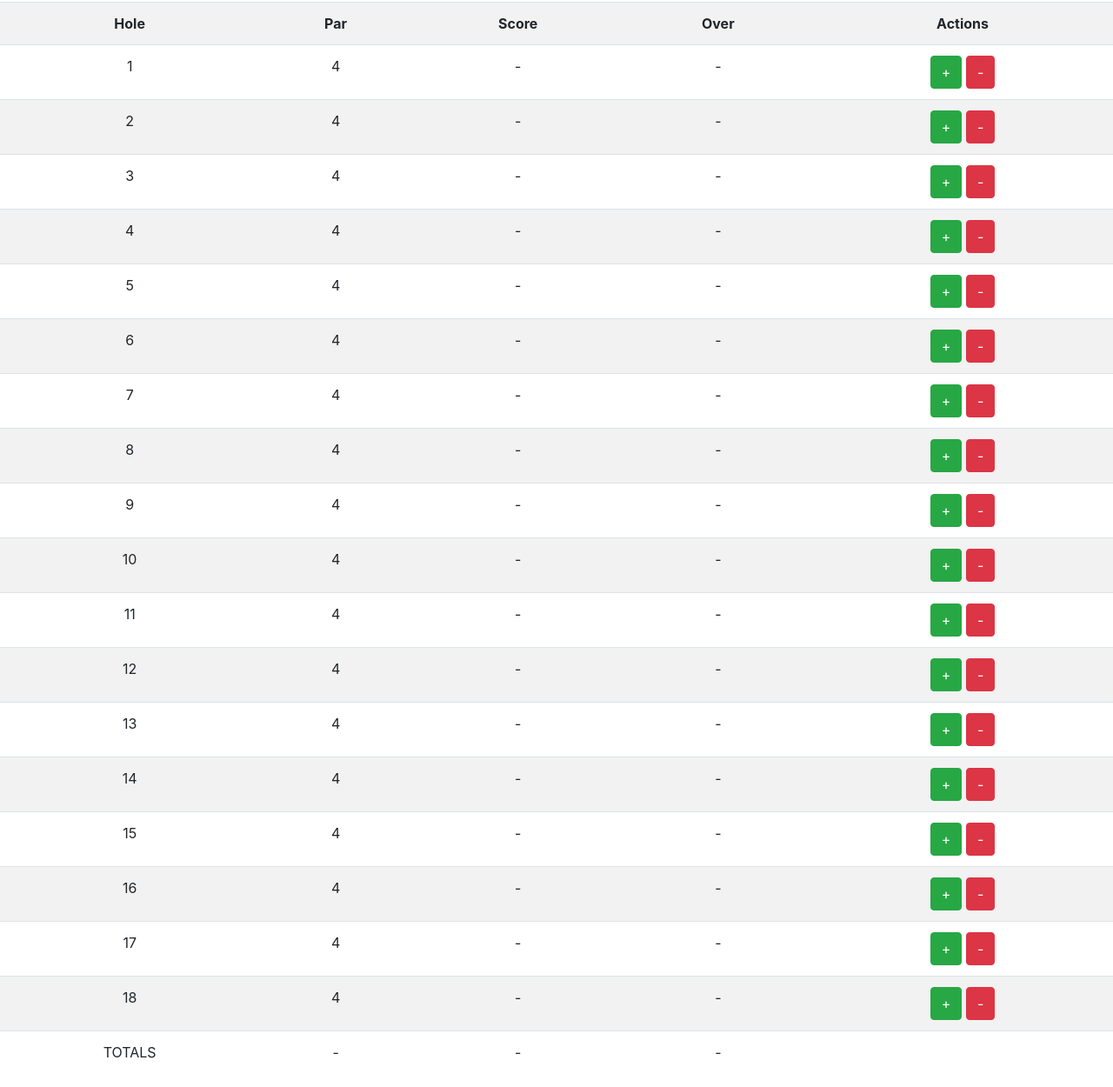
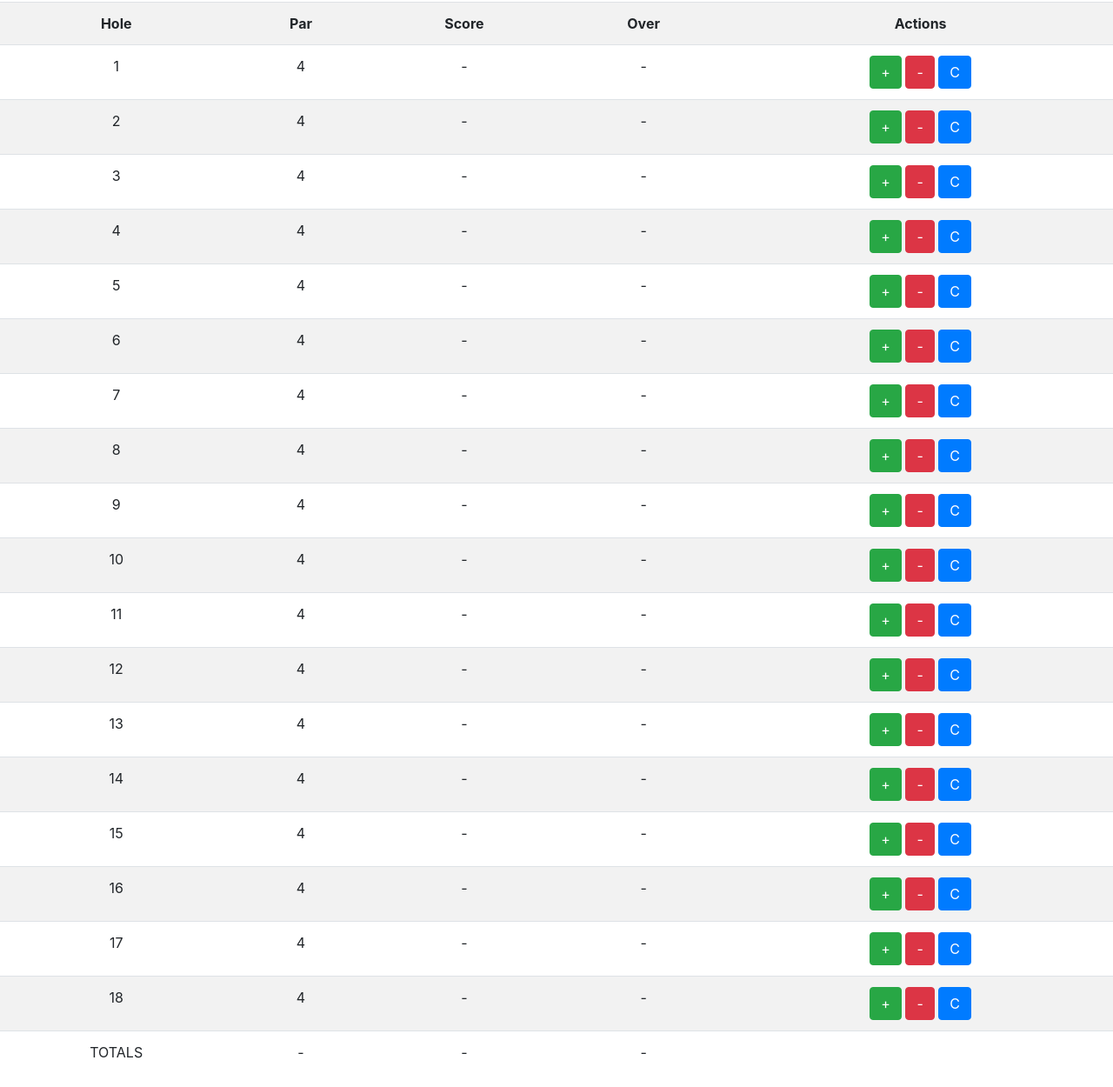
Before and after one commit to tsdebolt/tsdebolt.github.io, a website: page assignments/golfScorecard.html in a window 1280 px wide. Shown: the part 54-1304 px from the top of the page at 87% size. Drawn offline with nearby package versions, Linux system fonts and the light colour scheme.

Commit message:
Update golfScorecard.html

```diff
--- a/assignments/golfScorecard.html
+++ b/assignments/golfScorecard.html
@@ -18,126 +18,126 @@
     <td>4</td>
     <td>-</td>
     <td>-</td>
-    <td><button class="btn btn-success">+</button> <button class="btn btn-danger">-</button></td>
+    <td><button class="btn btn-success">+</button> <button class="btn btn-danger">-</button> <button type="button" class="btn btn-primary">C</button> </td>
   </tr>
   <tr id="2">
     <td>2</td>
     <td>4</td>
     <td>-</td>
     <td>-</td>
-    <td><button class="btn btn-success">+</button> <button class="btn btn-danger">-</button></td>
+    <td><button class="btn btn-success">+</button> <button class="btn btn-danger">-</button> <button type="button" class="btn btn-primary">C</button> </td>
   </tr>
   <tr id="3">
     <td>3</td>
     <td>4</td>
     <td>-</td>
     <td>-</td>
-    <td><button class="btn btn-success">+</button> <button class="btn btn-danger">-</button></td>
+    <td><button class="btn btn-success">+</button> <button class="btn btn-danger">-</button> <button type="button" class="btn btn-primary">C</button> </td>
   </tr>
   <tr id="4">
     <td>4</td>
     <td>4</td>
     <td>-</td>
     <td>-</td>
-    <td><button class="btn btn-success">+</button> <button class="btn btn-danger">-</button></td>
+    <td><button class="btn btn-success">+</button> <button class="btn btn-danger">-</button> <button type="button" class="btn btn-primary">C</button> </td>
   </tr>
   <tr id="5">
     <td>5</td>
     <td>4</td>
     <td>-</td>
     <td>-</td>
-    <td><button class="btn btn-success">+</button> <button class="btn btn-danger">-</button></td>
+    <td><button class="btn btn-success">+</button> <button class="btn btn-danger">-</button> <button type="button" class="btn btn-primary">C</button> </td>
   </tr>
   <tr id="6">
     <td>6</td>
     <td>4</td>
     <td>-</td>
     <td>-</td>
-    <td><button class="btn btn-success">+</button> <button class="btn btn-danger">-</button></td>
+    <td><button class="btn btn-success">+</button> <button class="btn btn-danger">-</button> <button type="button" class="btn btn-primary">C</button> </td>
   </tr>
   <tr id="7">
     <td>7</td>
     <td>4</td>
     <td>-</td>
     <td>-</td>
-    <td><button class="btn btn-success">+</button> <button class="btn btn-danger">-</button></td>
+    <td><button class="btn btn-success">+</button> <button class="btn btn-danger">-</button> <button type="button" class="btn btn-primary">C</button> </td>
   </tr>
   <tr id="8">
     <td>8</td>
     <td>4</td>
     <td>-</td>
     <td>-</td>
-    <td><button class="btn btn-success">+</button> <button class="btn btn-danger">-</button></td>
+    <td><button class="btn btn-success">+</button> <button class="btn btn-danger">-</button> <button type="button" class="btn btn-primary">C</button> </td>
   </tr>
   <tr id="9">
     <td>9</td>
     <td>4</td>
     <td>-</td>
     <td>-</td>
-    <td><button class="btn btn-success">+</button> <button class="btn btn-danger">-</button></td>
+    <td><button class="btn btn-success">+</button> <button class="btn btn-danger">-</button> <button type="button" class="btn btn-primary">C</button> </td>
   </tr>
   <tr id="10">
     <td>10</td>
     <td>4</td>
     <td>-</td>
     <td>-</td>
-    <td><button class="btn btn-success">+</button> <button class="btn btn-danger">-</button></td>
+    <td><button class="btn btn-success">+</button> <button class="btn btn-danger">-</button> <button type="button" class="btn btn-primary">C</button> </td>
   </tr>
   <tr id="11">
     <td>11</td>
     <td>4</td>
     <td>-</td>
     <td>-</td>
-    <td><button class="btn btn-success">+</button> <button class="btn btn-danger">-</button></td>
+    <td><button class="btn btn-success">+</button> <button class="btn btn-danger">-</button> <button type="button" class="btn btn-primary">C</button> </td>
   </tr>
   <tr id="12">
     <td>12</td>
     <td>4</td>
     <td>-</td>
     <td>-</td>
-    <td><button class="btn btn-success">+</button> <button class="btn btn-danger">-</button></td>
+    <td><button class="btn btn-success">+</button> <button class="btn btn-danger">-</button> <button type="button" class="btn btn-primary">C</button> </td>
   </tr>
   <tr id="13">
     <td>13</td>
     <td>4</td>
     <td>-</td>
     <td>-</td>
-    <td><button class="btn btn-success">+</button> <button class="btn btn-danger">-</button></td>
+    <td><button class="btn btn-success">+</button> <button class="btn btn-danger">-</button> <button type="button" class="btn btn-primary">C</button> </td>
   </tr>
   <tr id="14">
     <td>14</td>
     <td>4</td>
     <td>-</td>
     <td>-</td>
-    <td><button class="btn btn-success">+</button> <button class="btn btn-danger">-</button></td>
+    <td><button class="btn btn-success">+</button> <button class="btn btn-danger">-</button> <button type="button" class="btn btn-primary">C</button> </td>
   </tr>
   <tr id="15">
     <td>15</td>
     <td>4</td>
     <td>-</td>
     <td>-</td>
-    <td><button class="btn btn-success">+</button> <button class="btn btn-danger">-</button></td>
+    <td><button class="btn btn-success">+</button> <button class="btn btn-danger">-</button> <button type="button" class="btn btn-primary">C</button> </td>
   </tr>
   <tr id="16">
     <td>16</td>
     <td>4</td>
     <td>-</td>
     <td>-</td>
-    <td><button class="btn btn-success">+</button> <button class="btn btn-danger">-</button></td>
+    <td><button class="btn btn-success">+</button> <button class="btn btn-danger">-</button> <button type="button" class="btn btn-primary">C</button></td>
   </tr>
   <tr id="17">
     <td>17</td>
     <td>4</td>
     <td>-</td>
     <td>-</td>
-    <td><button class="btn btn-success">+</button> <button class="btn btn-danger">-</button></td>
+    <td><button class="btn btn-success">+</button> <button class="btn btn-danger">-</button> <button type="button" class="btn btn-primary">C</button> </td>
   </tr>
   <tr id="18">
     <td>18</td>
     <td>4</td>
     <td>-</td>
     <td>-</td>
-    <td><button class="btn btn-success">+</button> <button class="btn btn-danger">-</button></td>
+    <td><button class="btn btn-success">+</button> <button class="btn btn-danger">-</button> <button type="button" class="btn btn-primary">C</button> </td>
   </tr>
   <tr id="totals">
     <td id="allTotal">TOTALS</td>
```
